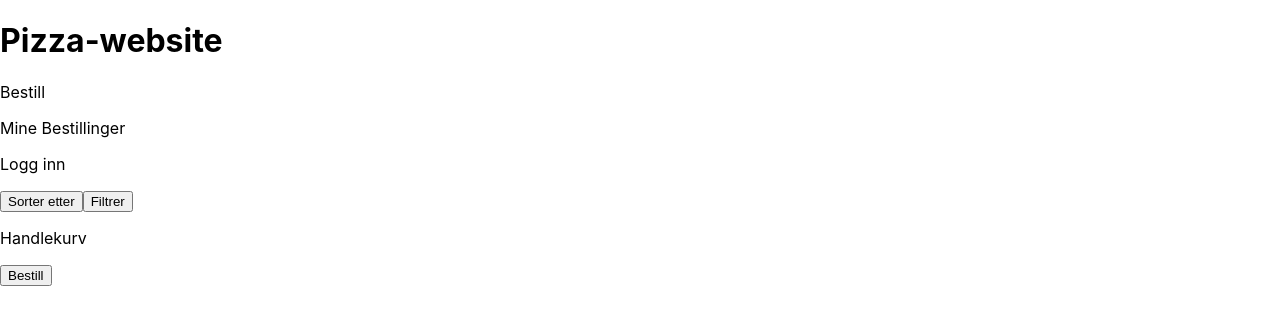
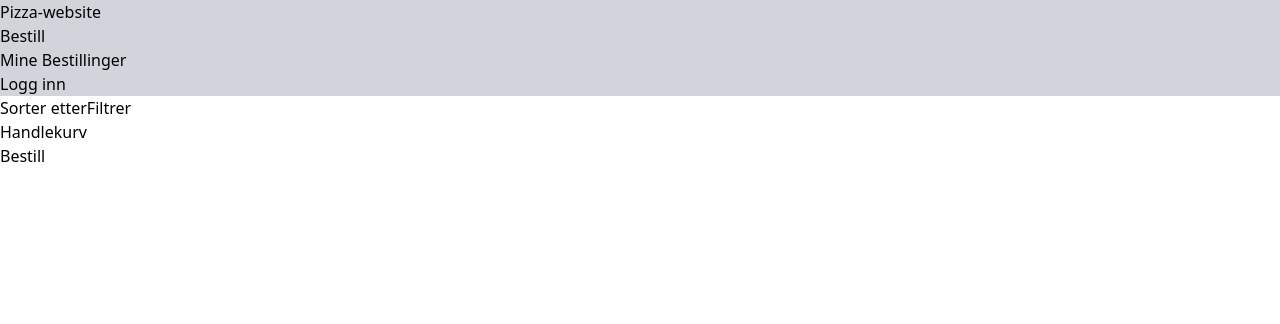
Before and after one commit to fortedigital/Developer-Academy-Frontend, a React (Create React App) app: page / in a window 1280 px wide. Shown: the top 324 px of the page. Built offline with nearby package versions, Linux system fonts and the light colour scheme; the HTML template or start-up script is replaced by a standard one.

Commit message:
Install tailwindcss

```diff
--- a/package.json
+++ b/package.json
@@ -40,5 +40,10 @@
       "last 1 firefox version",
       "last 1 safari version"
     ]
+  },
+  "devDependencies": {
+    "autoprefixer": "^10.4.8",
+    "postcss": "^8.4.16",
+    "tailwindcss": "^3.1.8"
   }
 }
--- /dev/null
+++ b/postcss.config.js
@@ -0,0 +1,6 @@
+module.exports = {
+  plugins: {
+    tailwindcss: {},
+    autoprefixer: {},
+  },
+}
--- a/src/App.tsx
+++ b/src/App.tsx
@@ -1,9 +1,9 @@
-import React, { useState } from 'react';
-import { Header } from './components/Header';
-import { Order } from './pages/Order';
-import { IShoppingCart } from './interfaces/shoppingCart';
-import { BrowserRouter, Route, Routes } from 'react-router-dom';
-import { NotFound } from './pages/NotFound';
+import React, { useState } from "react";
+import { Header } from "./components/Header";
+import { Order } from "./pages/Order";
+import { IShoppingCart } from "./interfaces/shoppingCart";
+import { BrowserRouter, Route, Routes } from "react-router-dom";
+import { NotFound } from "./pages/NotFound";
 
 const ShoppingCartContext = React.createContext<IShoppingCart>([]);
 
@@ -11,6 +11,7 @@ function App() {
   const [cart, setCart] = useState<IShoppingCart[]>([]);
   return (
     <ShoppingCartContext.Provider value={[cart, setCart]}>
+      <div className="bg-white h-screen">
         <Header />
         <BrowserRouter>
           <Routes>
@@ -18,6 +19,7 @@ function App() {
             <Route path="*" element={<NotFound />} />
           </Routes>
         </BrowserRouter>
+      </div>
     </ShoppingCartContext.Provider>
   );
 }
--- a/src/components/Header.tsx
+++ b/src/components/Header.tsx
@@ -2,7 +2,7 @@ import React from 'react';
 
 export const Header = () => {
   return (
-    <div id="header">
+    <div className='bg-gray-300' id="header">
       <h1>Pizza-website</h1>
       {/*TODO: Add Routing*/}
       <p>Bestill</p>
--- a/src/index.css
+++ b/src/index.css
@@ -1,13 +1,3 @@
-body {
-  margin: 0;
-  font-family: -apple-system, BlinkMacSystemFont, 'Segoe UI', 'Roboto', 'Oxygen',
-    'Ubuntu', 'Cantarell', 'Fira Sans', 'Droid Sans', 'Helvetica Neue',
-    sans-serif;
-  -webkit-font-smoothing: antialiased;
-  -moz-osx-font-smoothing: grayscale;
-}
-
-code {
-  font-family: source-code-pro, Menlo, Monaco, Consolas, 'Courier New',
-    monospace;
-}
+@tailwind base;
+@tailwind components;
+@tailwind utilities;
--- /dev/null
+++ b/tailwind.config.js
@@ -0,0 +1,8 @@
+/** @type {import('tailwindcss').Config} */
+module.exports = {
+  content: ["./src/**/*.{js,jsx,ts,tsx}"],
+  theme: {
+    extend: {},
+  },
+  plugins: [],
+};
```
Also changed, not shown: 1 other file (tests, documents, lock files or other folders). Lines whose indentation alone changed are shown as unchanged.
